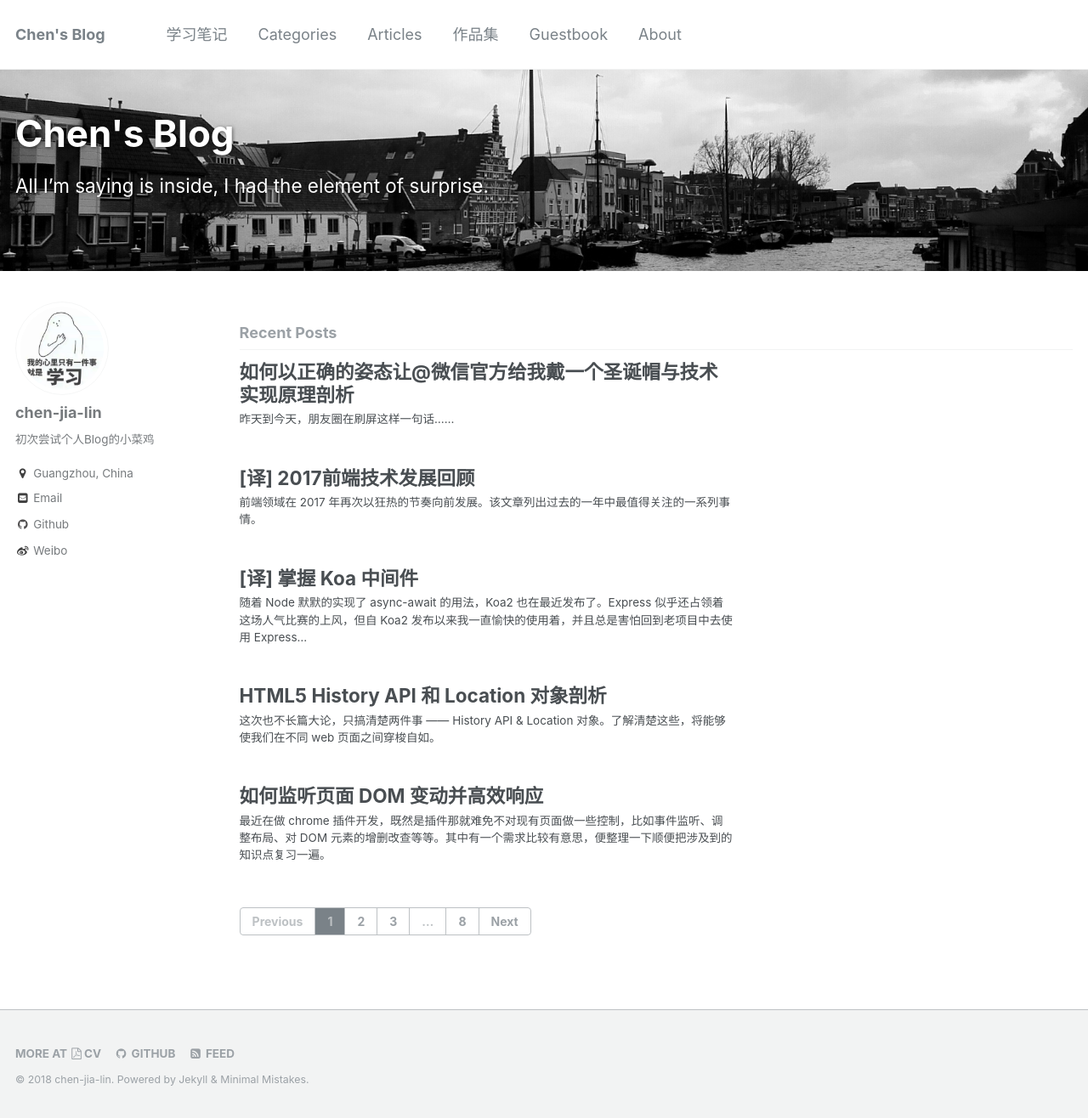
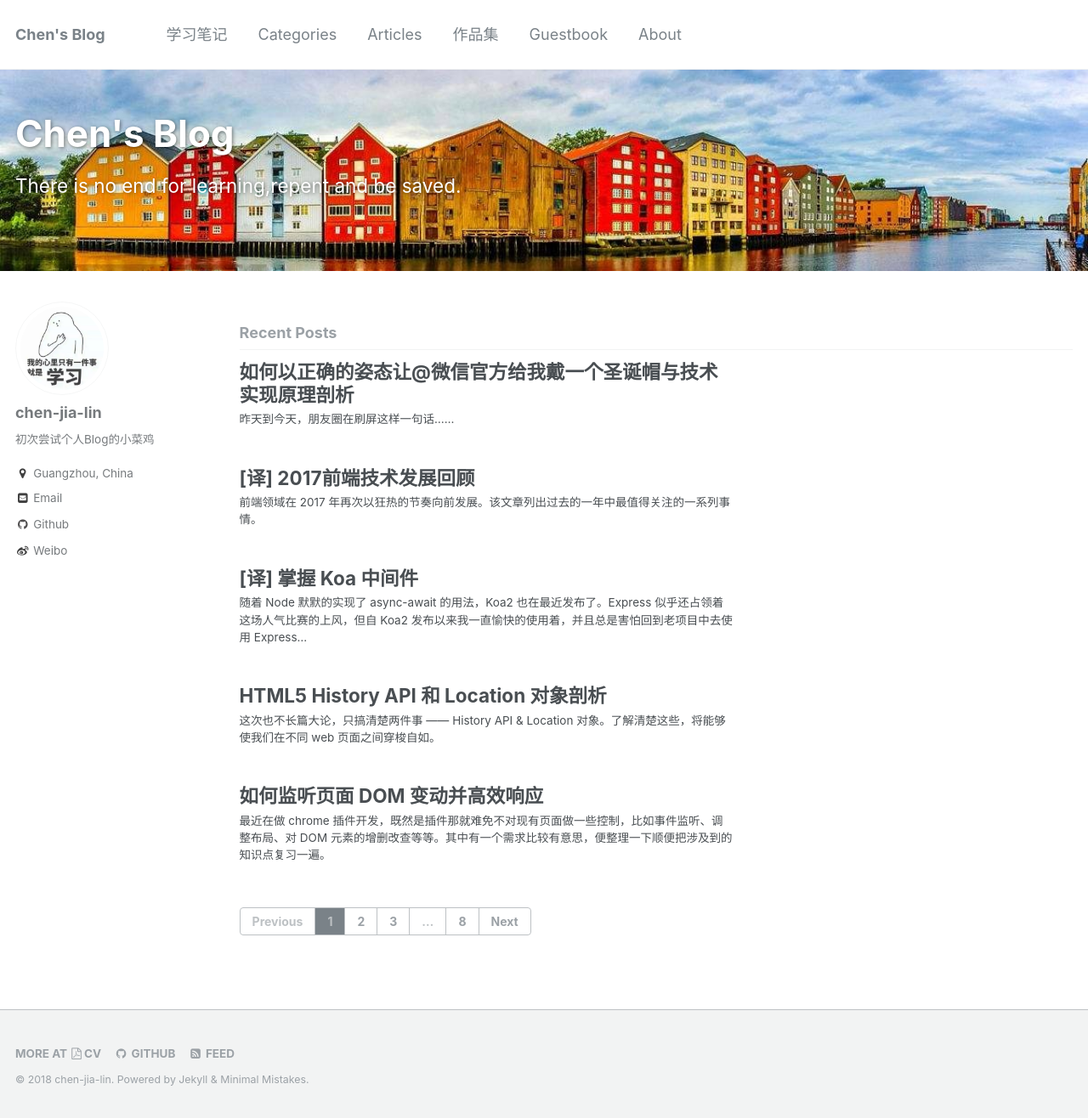
Before and after one commit to Chen-Jia-lin/chen-jia-lin.github, a Jekyll site: the page built from index.html, in a window 1280 px wide and 1316 px high. Shown: the whole window at 85% size. Built offline with Jekyll 4.4.1, drawn with Linux system fonts in a browser that asks for light colours; the list of posts is cut into pages by our own code; comment, search, counter and statistics services are not loaded.

Commit message:
换图片

```diff
--- a/index.html
+++ b/index.html
@@ -4,7 +4,7 @@ header:
   overlay_color: "#5e616c"
   overlay_image: "blogAlbumhomepage-banner-1.jpg"
   caption:
-excerpt: "All I'm saying is inside, I had the element of surprise."
+excerpt: "There is no end for learning,repent and be saved."
 ---
 
 {% include base_path %}
```
Also changed, not shown: images/blogAlbumhomepage-banner-1.jpg.
